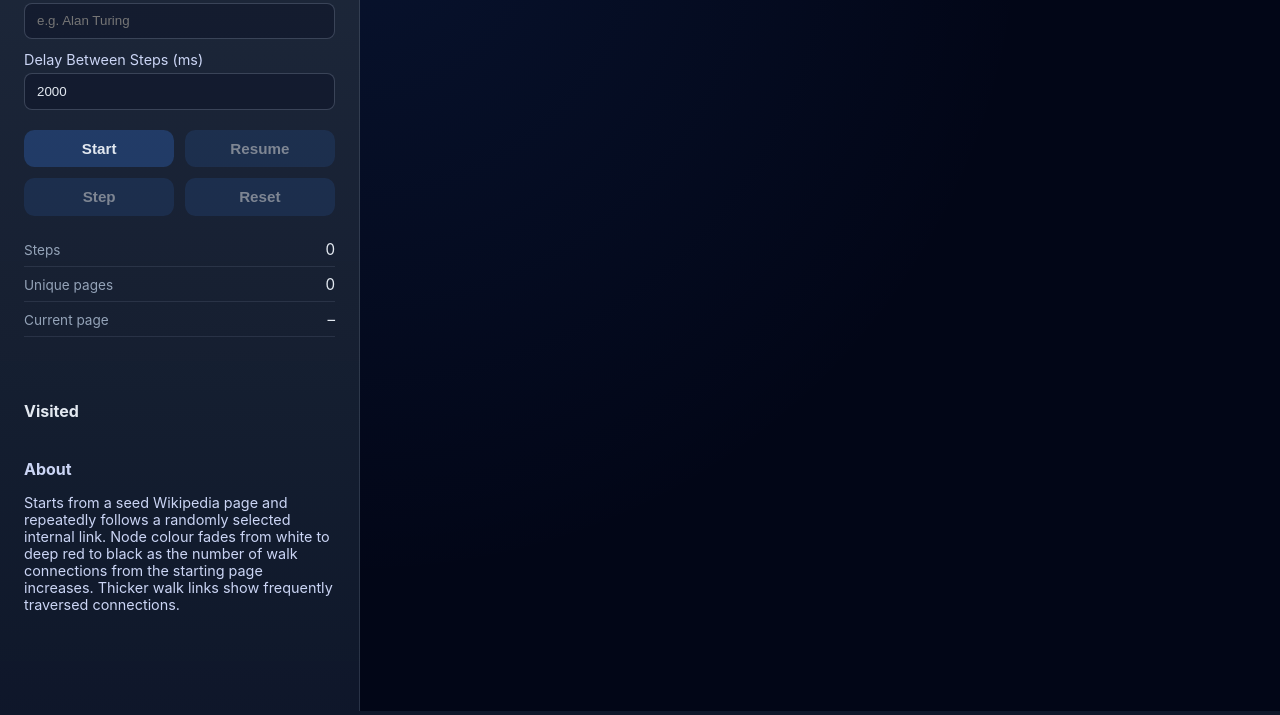
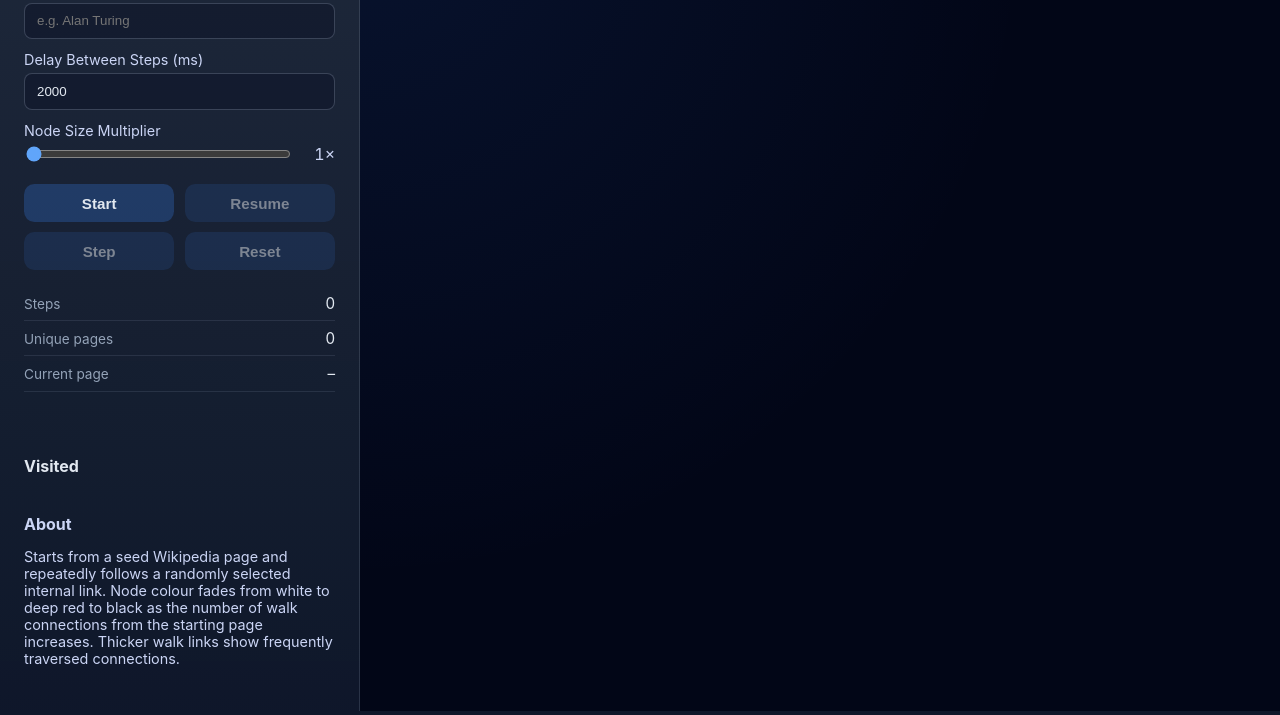
Before and after one commit to kostakarathana/Wikipedia_Random_Walk, a plain HTML site: page index.html in a window 1280 px wide. Shown: the part 89-804 px from the top of the page. Drawn offline with nearby package versions, Linux system fonts and the light colour scheme.

Commit message:
edit: refinements

```diff
--- a/index.html
+++ b/index.html
@@ -17,6 +17,11 @@
         <input type="text" id="start-title" name="start" placeholder="e.g. Alan Turing" required />
         <label for="step-delay">Delay Between Steps (ms)</label>
         <input type="number" id="step-delay" name="delay" min="500" max="10000" step="100" value="2000" />
+        <label for="node-scale">Node Size Multiplier</label>
+        <div class="range-row">
+          <input type="range" id="node-scale" name="node-scale" min="1" max="10" step="0.5" value="1" />
+          <output id="node-scale-display" for="node-scale">1×</output>
+        </div>
         <div class="button-row">
           <button type="submit" id="start-btn">Start</button>
           <button type="button" id="pause-btn" disabled>Pause</button>
--- a/script.js
+++ b/script.js
@@ -19,6 +19,7 @@
     adjacency: new Map(),
     seedId: null,
   maxFiniteDepth: 0,
+  nodeScale: 1,
     running: false,
     timeoutId: null,
     stepDelay: 2000,
@@ -53,6 +54,8 @@
     controls.currentPage = document.getElementById("current-page");
     controls.feedback = document.getElementById("feedback");
     controls.visitLog = document.getElementById("visit-log");
+    controls.nodeScale = document.getElementById("node-scale");
+    controls.nodeScaleDisplay = document.getElementById("node-scale-display");
   }
 
   function attachEvents() {
@@ -81,6 +84,16 @@
     controls.resetBtn.addEventListener("click", () => {
       resetAll();
       setFeedback("Walk reset.", "success");
+    });
+
+    controls.nodeScale?.addEventListener("input", (event) => {
+      const value = Number.parseFloat(event.target.value);
+      if (!Number.isFinite(value) || value <= 0) return;
+      state.nodeScale = value;
+      updateNodeScaleDisplay();
+      if (graph) {
+        graph.update(state.nodes, state.links);
+      }
     });
   }
 
@@ -400,6 +413,7 @@
     } else {
       link.weight = Math.max(link.weight, clamped);
     }
+    addAdjacencyEdge(sourceId, targetId);
   }
 
   function refreshDepths() {
@@ -556,6 +570,15 @@
     controls.stepBtn.disabled = state.running || !state.currentTitle;
     controls.pauseBtn.textContent = state.running ? "Pause" : "Resume";
     controls.startBtn.textContent = state.currentTitle ? "Restart" : "Start";
+
+    updateNodeScaleDisplay();
+  }
+
+  function updateNodeScaleDisplay() {
+    if (!controls.nodeScaleDisplay || !controls.nodeScale) return;
+    controls.nodeScale.value = String(state.nodeScale);
+    const display = state.nodeScale % 1 === 0 ? state.nodeScale.toFixed(0) : state.nodeScale.toFixed(1);
+    controls.nodeScaleDisplay.textContent = `${display.replace(/\.0$/, "")}×`;
   }
 
   function setFeedback(message, tone) {
@@ -891,7 +914,8 @@
     }
 
     nodeRadius(node) {
-      return 10 + Math.log2(node.visitCount + 1) * 6;
+      const base = 10 + Math.log2(node.visitCount + 1) * 6;
+      return base * (state.nodeScale || 1);
     }
 
     nodeTooltip(node) {
--- a/styles.css
+++ b/styles.css
@@ -48,6 +48,24 @@ input[type="number"] {
   border: 1px solid rgba(148, 163, 184, 0.3);
   background: rgba(15, 23, 42, 0.6);
   color: inherit;
+}
+
+.range-row {
+  display: flex;
+  align-items: center;
+  gap: 0.75rem;
+}
+
+.range-row input[type="range"] {
+  flex: 1;
+  accent-color: #60a5fa;
+}
+
+.range-row output {
+  min-width: 3ch;
+  text-align: right;
+  font-variant-numeric: tabular-nums;
+  color: #cbd5f5;
 }
 
 input[type="text"]:focus,
```
